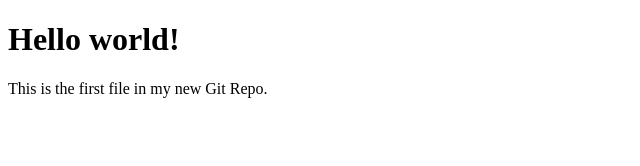
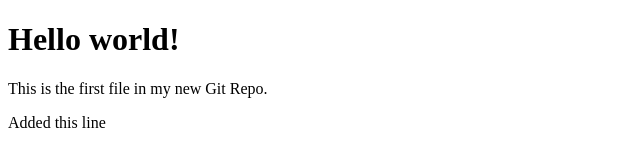
Before and after one commit to ajayy-m/Github-Practice, a plain HTML site: page index.html in a window 1280 px wide. Shown: the whole page, without its empty margins (0-640 px from the left). Drawn offline with Linux system fonts and the light colour scheme.

Commit message:
Added an extra line

```diff
--- a/index.html
+++ b/index.html
@@ -7,6 +7,7 @@
 
 <h1>Hello world!</h1>
 <p>This is the first file in my new Git Repo.</p>
+  <p>Added this line </p>
 
 </body>
 </html>
```
